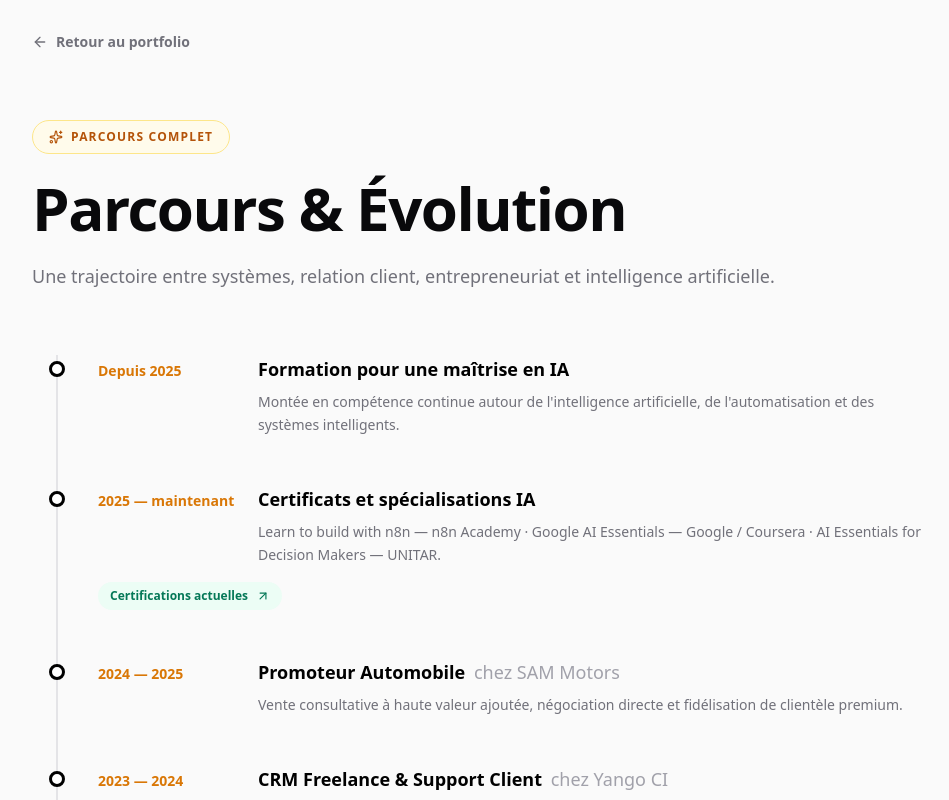
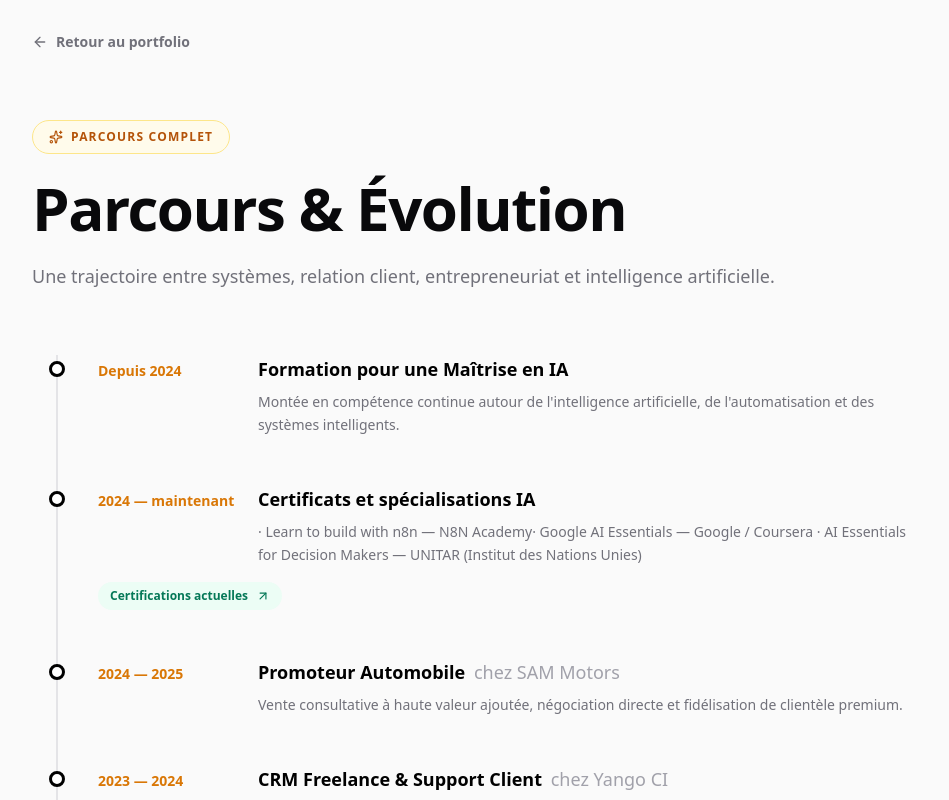
Before and after one commit to IA-KRO/Boss-OYA-portfolio, a Next.js app: page /parcours in a window 1280 px wide. Shown: the top 800 px of the page, without its empty margins (160-1109 px from the left). Built offline with nearby package versions, Linux system fonts and the light colour scheme.

Commit message:
Mise à jour du parcours: 2024 pour formation IA et certifications

```diff
--- a/app/parcours/page.tsx
+++ b/app/parcours/page.tsx
@@ -3,16 +3,16 @@ import { ArrowLeft, ArrowUpRight, Sparkles } from "lucide-react";
 
 const timeline = [
   {
-    period: "Depuis 2025",
-    role: "Formation pour une maîtrise en IA",
+    period: "Depuis 2024",
+    role: "Formation pour une Maîtrise en IA",
     place: "",
     impact: "Montée en compétence continue autour de l'intelligence artificielle, de l'automatisation et des systèmes intelligents.",
   },
   {
-    period: "2025 — maintenant",
+    period: "2024 — maintenant",
     role: "Certificats et spécialisations IA",
     place: "",
-    impact: "Learn to build with n8n — n8n Academy · Google AI Essentials — Google / Coursera · AI Essentials for Decision Makers — UNITAR.",
+    impact: "· Learn to build with n8n — N8N Academy· Google AI Essentials — Google / Coursera · AI Essentials for Decision Makers — UNITAR (Institut des Nations Unies)",
   },
   {
     period: "2024 — 2025",
```
